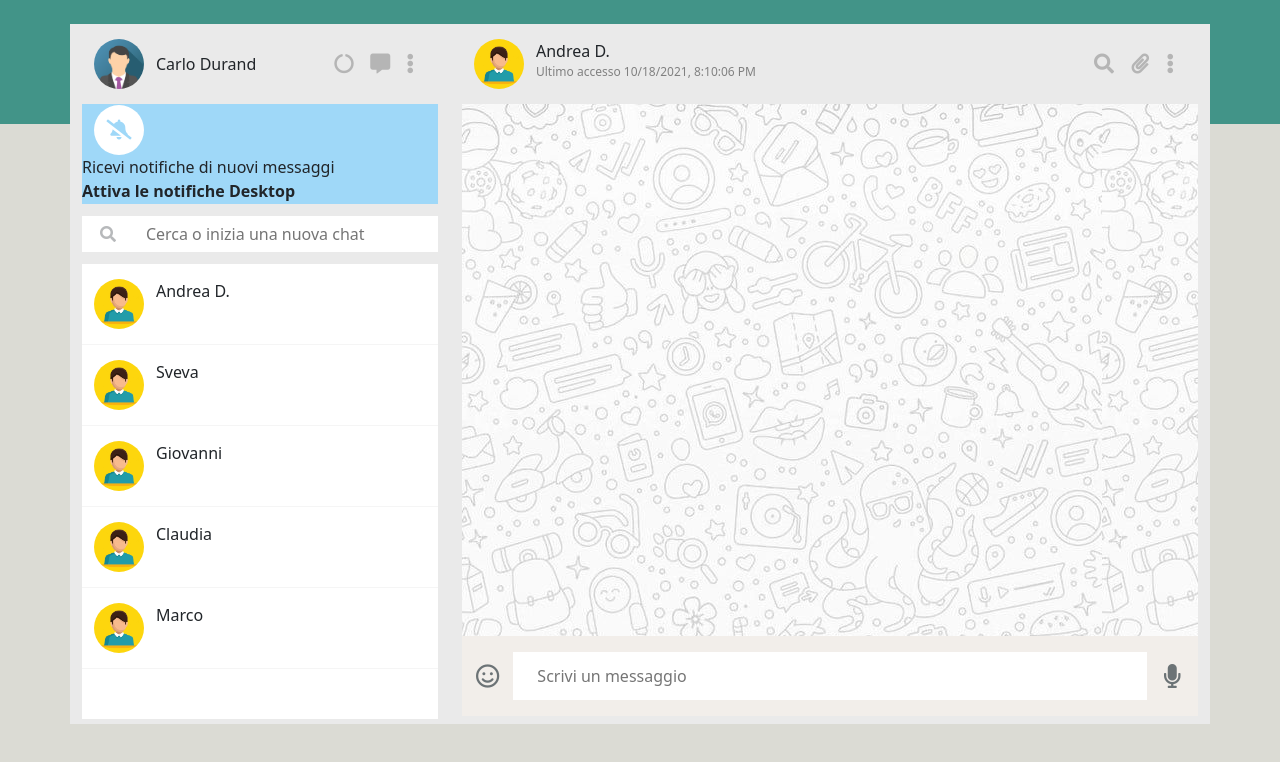
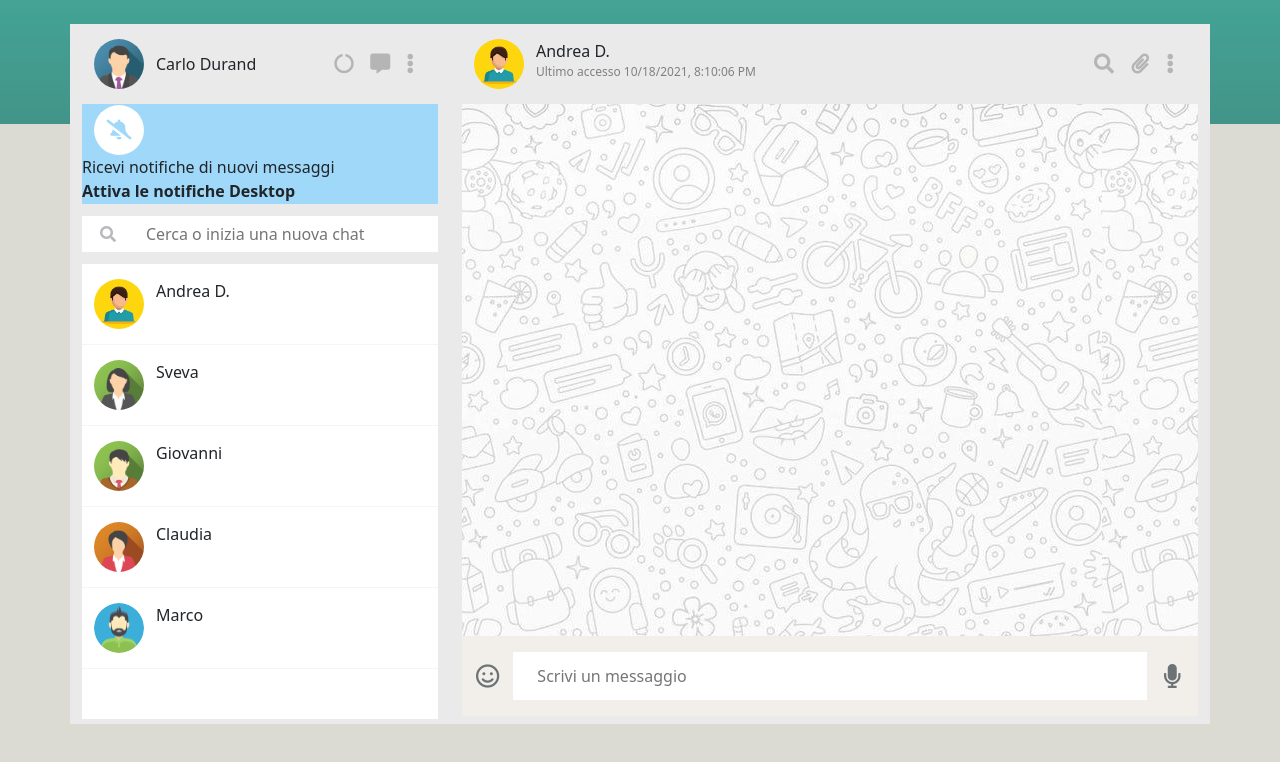
Before and after one commit to CarloD39/vue-boolzapp, a plain HTML site: page index.html in a window 1280 px wide. Drawn offline with nearby package versions, Linux system fonts and the light colour scheme.

Commit message:
change avatars

```diff
--- a/css/style.css
+++ b/css/style.css
@@ -1,5 +1,5 @@
 body {
-    background: linear-gradient(180deg, rgba(66,148,136,1) 0%, rgba(66,148,136,1) 15%, rgba(219,219,212,1) 15%);
+    background: linear-gradient(180deg, rgb(67, 163, 149) 0%, rgba(66,148,136,1) 15%, rgba(219,219,212,1) 15%);
     height: 100vh;
     overflow: hidden;
 }
--- a/js/script.js
+++ b/js/script.js
@@ -45,7 +45,7 @@ new Vue(
                 },
                 {
                     name: 'Sveva',
-                    avatar: './img/avatar7.jpg',
+                    avatar: './img/avatar2.png',
                     visible: true,
                     messages: [
                         {
@@ -70,7 +70,7 @@ new Vue(
                 },
                 {
                     name: 'Giovanni',
-                    avatar: './img/avatar7.jpg',
+                    avatar: './img/avatar5.png',
                     visible: true,
                     messages: [
                         {
@@ -107,7 +107,7 @@ new Vue(
                 },
                 {
                     name: 'Claudia',
-                    avatar: './img/avatar7.jpg',
+                    avatar: './img/avatar6.png',
                     visible: true,
                     messages: [
                         {
@@ -132,7 +132,7 @@ new Vue(
                 },
                 {
                     name: 'Marco',
-                    avatar: './img/avatar7.jpg',
+                    avatar: './img/avatar2_big.png',
                     visible: true,
                     messages: [
                         {
```
Also changed, not shown: img/avatar2_big.png (added).
